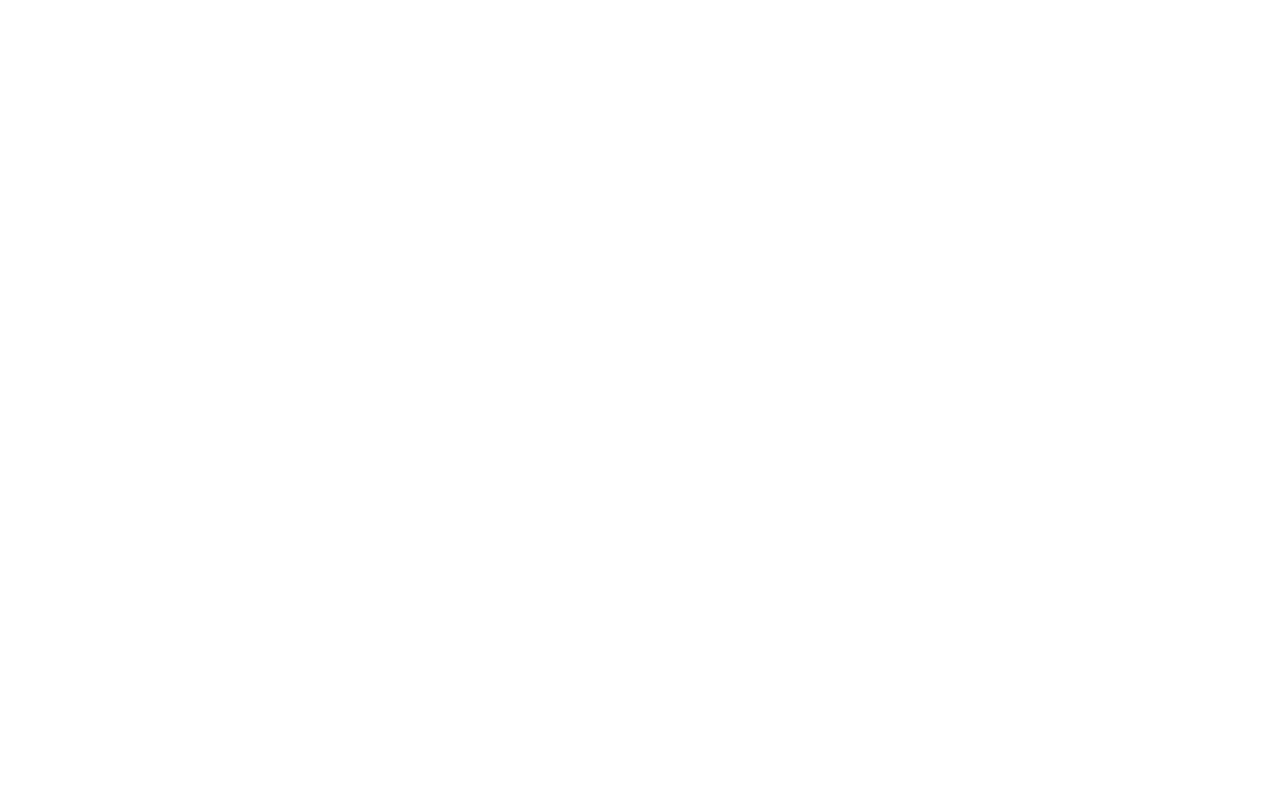
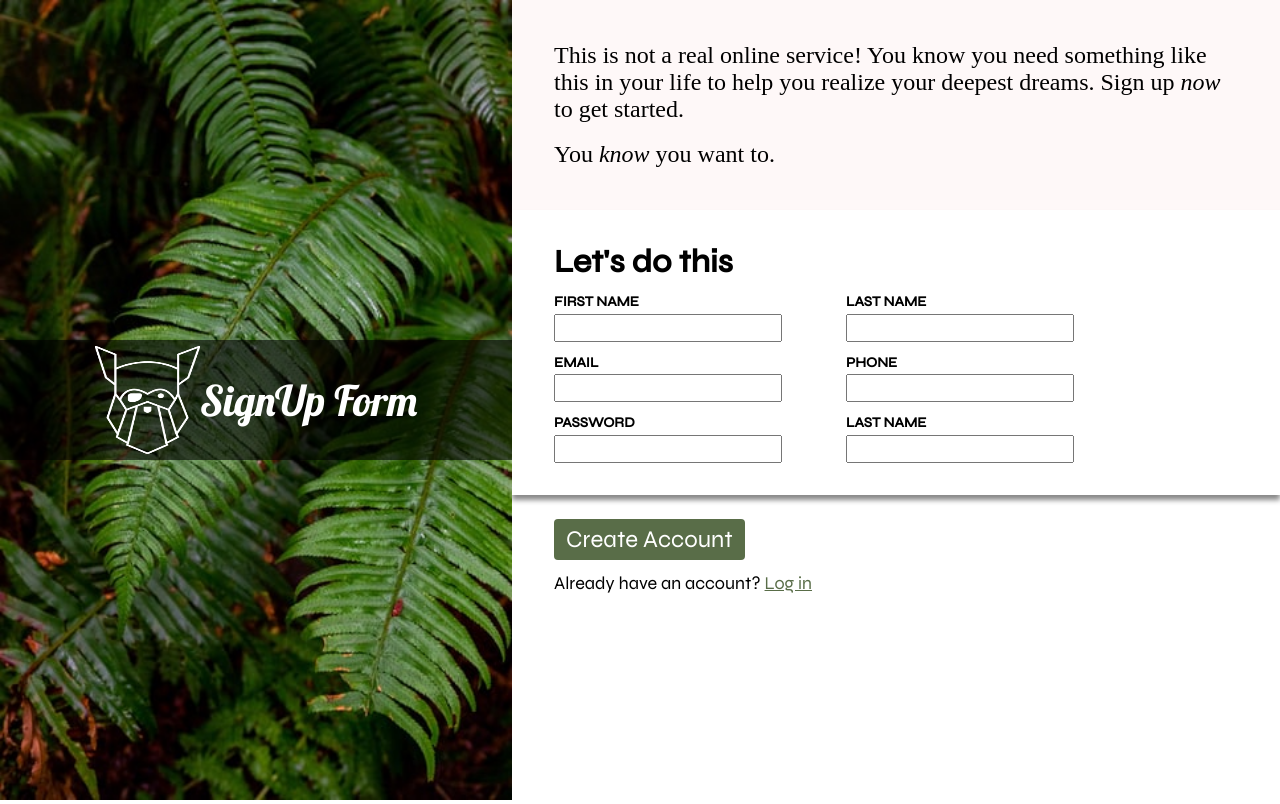
Before and after one commit to Rif-7/sign-up-form, a plain HTML site: page index.html in a window 1280 px wide. Drawn offline with Linux system fonts and the light colour scheme; a web font is replaced by a local one.

Commit message:
finish project boilerplate

```diff
--- a/index.html
+++ b/index.html
@@ -4,9 +4,68 @@
     <meta charset="UTF-8">
     <meta http-equiv="X-UA-Compatible" content="IE=edge">
     <meta name="viewport" content="width=device-width, initial-scale=1.0">
+    <link rel="stylesheet" href="./style.css">
     <title>Document</title>
 </head>
 <body>
+    <div class="img-container">
+        <div class="logo">
+            <img src="./odin-lined.png" alt="sign up logo" class="sign-up-logo">
+            <div>SignUp Form</div>
+        </div>
+        <img src="./backgroundImg.jpg" class="img" alt="Background Image">
+    </div>
+    <div class="form-content">
+        <div class="text-content">
+            <div>
+                This is not a real online service! You know you need something like this in your life to help you realize your deepest dreams.
+                Sign up <em>now</em> to get started.
+            </div>
+            <div class="bottom-text">
+                You <em>know</em> you want to.
+            </div>
+        </div>
+        <form action="#" class="main-form">
+            <div class="form-header">Let's do this</div>
 
+            <div class="field name-fields">
+                <div>
+                    <label for="first-name">FIRST NAME</label>
+                    <input type="text" id="first-name">
+                </div>
+                <div>
+                    <label for="last-name">LAST NAME</label>
+                    <input type="text" id="last-name">
+                </div>
+            </div>
+            <div class="field name-fields">
+                <div>
+                    <label for="email">EMAIL</label>
+                    <input type="email" id="email">
+                </div>
+                <div>
+                    <label for="phone">PHONE</label>
+                    <input type="tel" id="phone">
+                </div>
+            </div>
+            <div class="field name-fields">
+                <div>
+                    <label for="password">PASSWORD</label>
+                    <input type="password" id="password">
+                </div>
+                <div>
+                    <label for="confirm-password">LAST NAME</label>
+                    <input type="password" id="confirm-password">
+                </div>
+            </div>
+        </form>
+
+        <div class="create-section">
+            <button class="create-button">Create Account</button>
+            <div class="login-prompt">
+                Already have an account? <a href="#">Log in</a>
+            </div>
+        </div>
+    </div>
 </body>
 </html>
--- a/style.css
+++ b/style.css
@@ -0,0 +1,115 @@
+@import url('https://fonts.googleapis.com/css2?family=Lobster&family=Syne+Mono&display=swap');
+@import url('https://fonts.googleapis.com/css2?family=Syne:wght@400;500&display=swap');
+
+body {
+    height: 100vh;
+    margin: 0;
+    display: flex;
+}
+
+.img-container {
+    position: relative;
+    max-width: 40vw;
+    flex: 1 1 auto;
+    height: 100%;
+}
+
+img {
+    height: 100%;
+    width: 100%;
+}
+
+.form-content {
+    min-width: 60vw;
+    flex: 15 15 auto;
+    font-family: "Syne Mono";
+    font-size: 24px;
+}
+
+.logo {
+    --height: 120px;
+    height: var(--height);
+    width: 100%;
+    position: absolute;
+    top: calc(50% - var(--height)/2);
+    background-color: rgb(0, 0, 0, 0.6);
+    display: flex;
+    align-items: center;
+    justify-content: center;
+
+    font-family: "Lobster", monospace;
+    font-size: 42px;
+    color: white;
+}
+
+.sign-up-logo {
+    height: 90%;
+    width: 2.5em;
+}
+
+.text-content {
+    background-color: rgb(252, 231, 231, 0.3);
+    font-weight: 500;
+    padding: 42px;
+}
+
+.bottom-text {
+    margin-top: 18px;
+}
+
+.main-form {
+    font-family: "Syne", monospace;
+    padding: 32px 42px;
+    display: flex;
+    flex-direction: column;
+    gap: 12px;
+    box-shadow: 0px 5px 5px #888;
+}
+
+.form-header {
+    font-size: 32px;
+    font-weight: 700;
+}
+
+.main-form label {
+    display: block;
+    font-family: inherit;
+    font-size: 14px;
+    font-weight: 600;
+    margin: 0px;
+}
+
+.field {
+    display: flex;
+    gap: 64px;
+}
+
+input {
+    width: 220px;
+    height: 22px;
+}
+
+.create-section {
+    margin-top: 24px;
+    padding: 0px 42px;
+    font-family: "Syne", monospace;
+}
+
+.create-button {
+    background-color: #596D48;
+    font-size: 24px;
+    border: none;
+    border-radius: 4px;
+    color: white;
+    font-family: "Syne", monospace;
+    padding: 6px 12px;
+}
+
+.login-prompt {
+    margin-top: 12px;
+    font-size: 18px;
+}
+
+a {
+    color: #596D48;
+}
```
Also changed, not shown: backgroundImg.jpg (added), odin-lined.png (added).
